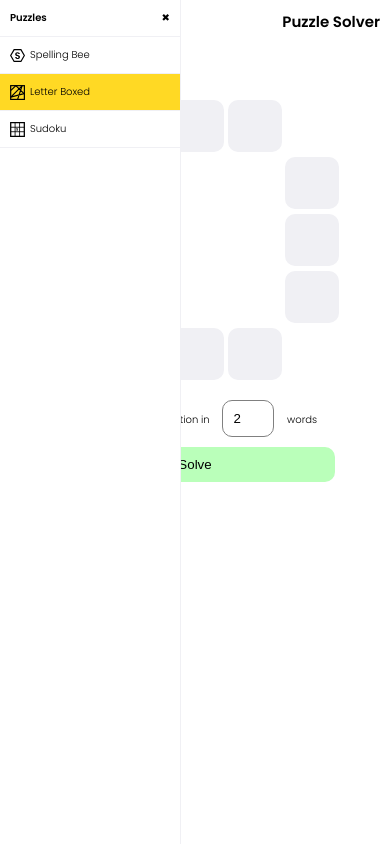
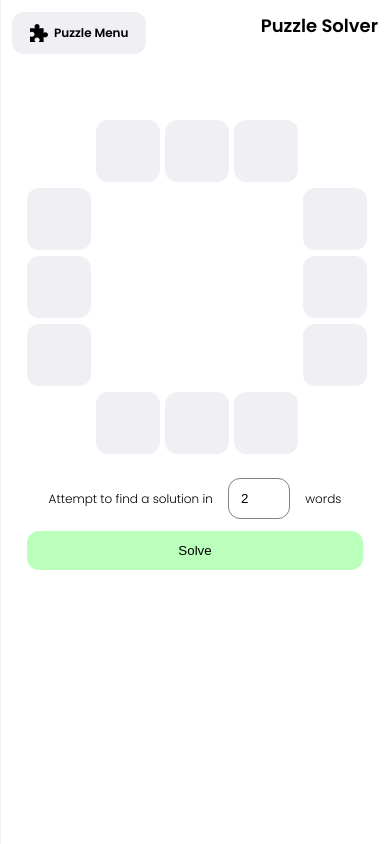
Before and after one commit to Limekiller/puzzlesolver, a plain HTML site: page letterboxed/index.html in a window 390 px wide. Drawn offline with Linux system fonts and the light colour scheme.

Commit message:
Mobile improvements

```diff
--- a/letterboxed/index.html
+++ b/letterboxed/index.html
@@ -14,9 +14,9 @@
   <body>
     <button class="title menuToggle"><img src='/images/puzzle.svg' />Puzzle Menu</button>
     <header>
-      <a class="headerLink " href="/index.html"><img src='/images/spellingbee.svg'/><span>Spelling Bee</span></a>
-      <a class="headerLink active" href="/letterboxed/index.html"><img src='/images/letterboxed.svg'/><span>Letter Boxed</span></a>
-      <a class="headerLink " href="/sudoku/index.html"><img src='/images/sudoku.svg'/><span>Sudoku</span></a>
+      <a class="headerLink " href="/"><img src='/images/spellingbee.svg'/><span>Spelling Bee</span></a>
+      <a class="headerLink active" href="/letterboxed"><img src='/images/letterboxed.svg'/><span>Letter Boxed</span></a>
+      <a class="headerLink " href="/sudoku"><img src='/images/sudoku.svg'/><span>Sudoku</span></a>
     </header>
     <span class="title">Puzzle Solver</span>
 
--- a/main.js
+++ b/main.js
@@ -4,3 +4,7 @@ document.querySelector('header').addEventListener('click', (e) => {
 document.querySelector('.menuToggle').addEventListener('click', (e) => {
     document.querySelector('header').classList.remove('hidden')
 })
+
+if (window.innerWidth < 750) {
+    document.querySelector('header').classList.add('hidden')
+}
--- a/mainstyle.css
+++ b/mainstyle.css
@@ -119,6 +119,6 @@ input:hover, button:hover, .headerLink:hover {
 
 @media screen and (max-width: 750px) {
     html {
-        font-size: 10px;
+        font-size: 12px;
     }
 }
--- a/style.css
+++ b/style.css
@@ -53,4 +53,8 @@
         gap: 1rem;
         justify-content: center;
     }
+
+    .resultContainer {
+        max-height: 25rem;
+    }
 }
--- a/sudoku/style.css
+++ b/sudoku/style.css
@@ -48,3 +48,10 @@ input[type='number'].inactive {
 #square81 {
     border-bottom-right-radius: 2rem;
 }
+
+@media screen and (max-width: 750px) {
+    input[type='number'] {
+        width: 2.5rem;
+        height: 2.5rem;
+    }
+}
```
Also changed, not shown: index.html (+3 -3 lines), sudoku/index.html (+7 -3 lines).
